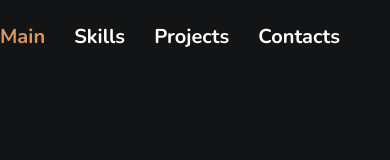
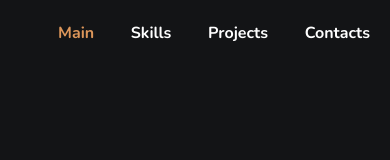
Before and after one commit to V-Sugak/Portfolio, a React (Create React App) app: page / in a window 390 px wide. Shown: the top 160 px of the page. Built offline with nearby package versions, Linux system fonts and the light colour scheme.

Commit message:
Header, footer

```diff
--- a/src/footer/Footer.module.scss
+++ b/src/footer/Footer.module.scss
@@ -15,6 +15,12 @@
       .icon {
         & img {
           padding: 0 5px;
+          width: 60px;
+          height: 60px;
+          @media screen and (max-width: 480px) {
+            width: 50px;
+            height: 50px;
+          }
         }
 
       }
--- a/src/nav/Nav.module.scss
+++ b/src/nav/Nav.module.scss
@@ -2,11 +2,24 @@
 
 .nav {
   /*border: 1px solid;*/
-  width: 400px;
+  width: 30%;
   height: 40px;
   display: flex;
   justify-content: space-between;
   margin-right: 50px;
+  @media screen and (max-width: 900px) {
+    width: 40%;
+  }
+  @media screen and (max-width: 700px) {
+    width: 50%;
+  }
+  @media screen and (max-width: 550px) {
+    width: 60%;
+  }
+  @media screen and (max-width: 450px) {
+    width: 80%;
+    margin-right: 20px;
+  }
 
   .active {
     color: $primaryTextColor;
@@ -16,11 +29,18 @@
     text-decoration: none;
     font-family: 'Nunito', sans-serif;
     color: $titleTextColor;
-
     font-size: 20px;
     line-height: 1.7;
     font-weight: 700;
-
     cursor: pointer;
+    @media screen and (max-width: 900px) {
+      font-size: 18px;
+    }
+    @media screen and (max-width: 450px) {
+      font-size: 16px;
+    }
+    @media screen and (max-width: 344px) {
+      font-size: 14px;
+    }
   }
 }
```
